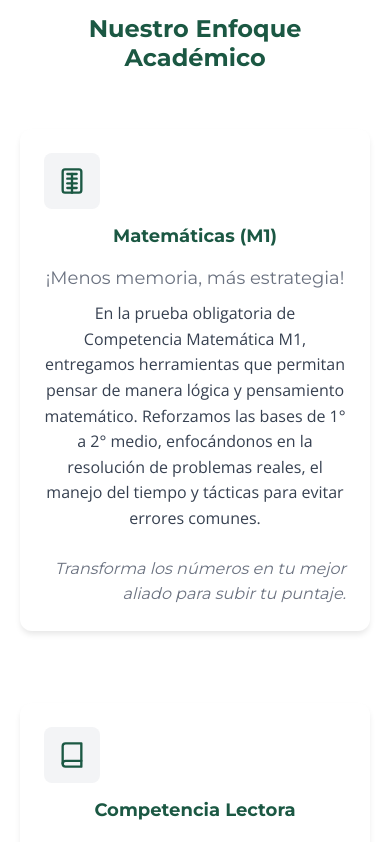
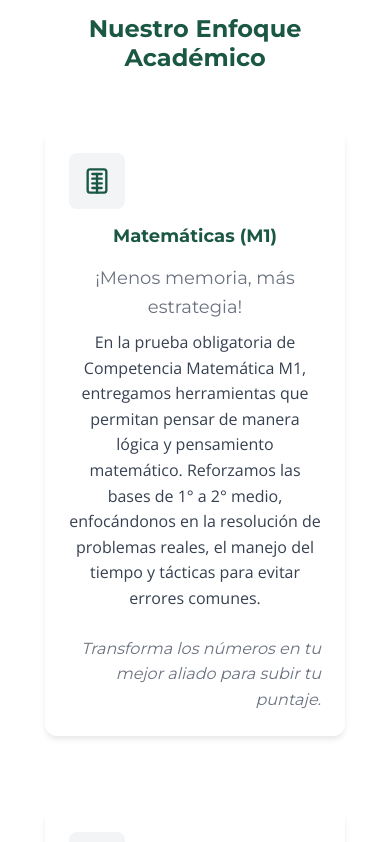
Before and after one commit to MauricioTRP/duam, a Vue app: page / in a window 390 px wide. Shown: the part 1540-2382 px from the top of the page. Built offline with nearby package versions, Linux system fonts and the light colour scheme.

Commit message:
fix: sections card min with

```diff
--- a/src/components/SubjectsSection.vue
+++ b/src/components/SubjectsSection.vue
@@ -129,7 +129,7 @@ import IconCommunity from './icons/IconCommunity.vue'
   .subjects-section__card {
     margin: var(--spacing-lg);
     flex: 1 1 100%;
-    min-width: 350px;
+    min-width: 300px;
   }
 
   .subjects-section__title {
```
